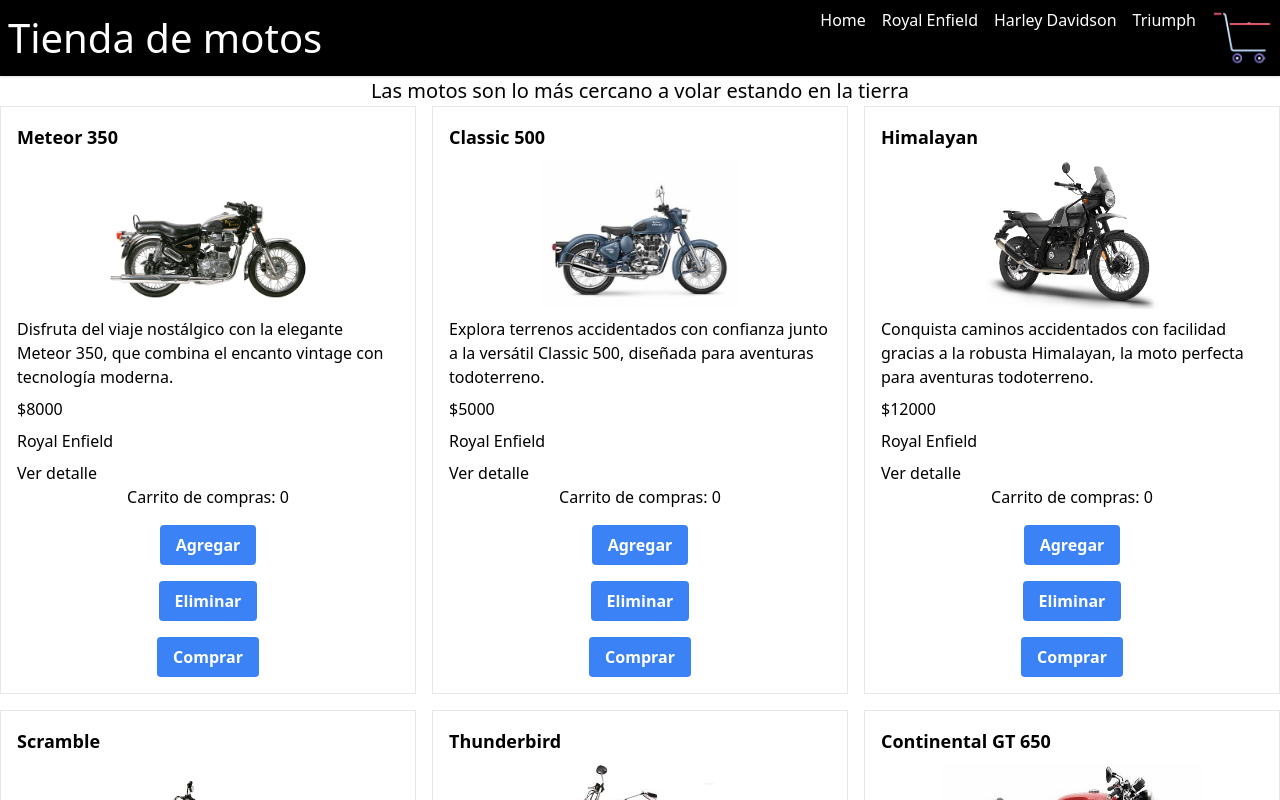
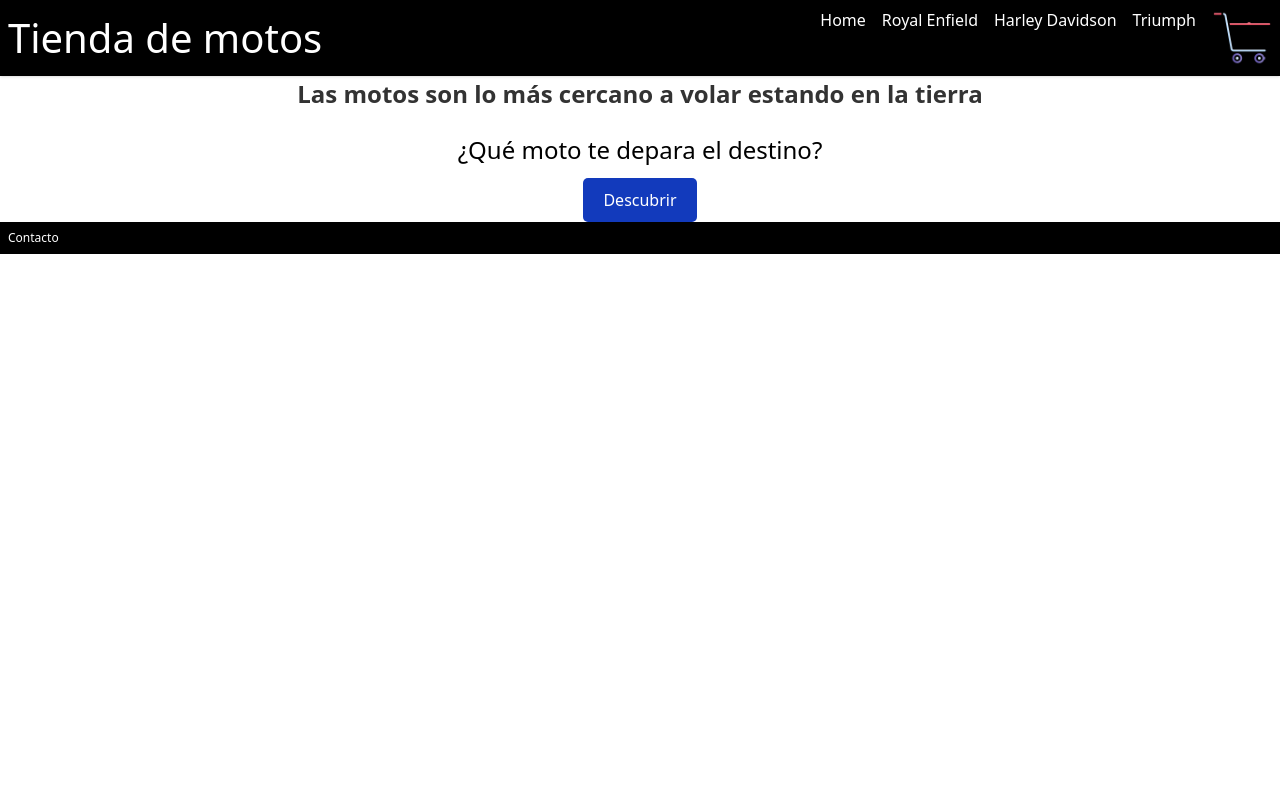
Before and after one commit to juanitaaranguren/PrimerapreentregaReact-JuanitaAranguren, a React (Create React App) app: page / in a window 1280 px wide. Shown: the top 800 px of the page. Built offline with nearby package versions, Linux system fonts and the light colour scheme.

Commit message:
boton aleatorio

```diff
--- a/src/App.js
+++ b/src/App.js
@@ -6,6 +6,7 @@
 import Productos from "./pages/Productos";
 import Categorias from "./pages/Categorias";
 import Carrito from "./pages/Carrito";
+
 
 function App() {
     return (
@@ -16,7 +17,6 @@
                     <Route path="/" element={<Home />} />
                     <Route path="/productos" element={<Productos />} />
                     <Route path="/categoria/:id" element={<Categorias />} />
-                    {/* ... otras rutas */}
                 </Routes>
             </main>
             <Footer />
--- /dev/null
+++ b/src/DestinoMotoButton.js
@@ -0,0 +1,31 @@
+import React, { useState } from "react";
+import productosData from "./Productos";
+import "./DestinoMotoButton.scss"; // Importa tu archivo de estilos
+
+function DestinoMotoButton() {
+  const [productoAleatorio, setProductoAleatorio] = useState(null);
+
+  const generarProductoAleatorio = () => {
+    const randomIndex = Math.floor(Math.random() * productosData.length);
+    setProductoAleatorio(productosData[randomIndex]);
+  };
+
+  return (
+    <div className="destino-moto">
+      <h2>¿Qué moto te depara el destino?</h2>
+      <button className="descubrir-button" onClick={generarProductoAleatorio}>
+        Descubrir
+      </button>
+      {productoAleatorio && (
+        <div className="producto-aleatorio">
+          <h3>{productoAleatorio.title}</h3>
+          <img src={productoAleatorio.image} alt={productoAleatorio.title} />
+          <p>{productoAleatorio.descripcion}</p>
+          <p>Precio: ${productoAleatorio.precio}</p>
+        </div>
+      )}
+    </div>
+  );
+}
+
+export default DestinoMotoButton;
--- /dev/null
+++ b/src/DestinoMotoButton.scss
@@ -0,0 +1,44 @@
+.destino-moto {
+    text-align: center;
+    margin-top: 20px;
+
+    h2 {
+      font-size: 24px;
+      margin-bottom: 10px;
+    }
+
+    .descubrir-button {
+      background-color: #123abc;
+      color: #fff;
+      padding: 10px 20px;
+      border: none;
+      border-radius: 5px;
+      cursor: pointer;
+      transition: background-color 0.3s ease;
+
+      &:hover {
+        background-color: #456def;
+      }
+    }
+
+    .producto-aleatorio {
+        display: flex;
+        flex-direction: column;
+        align-items: center;
+
+        h3 {
+          font-size: 20px;
+          margin-top: 10px;
+        }
+
+        img {
+            max-width: 30%;
+            height: auto;
+        }
+
+        p {
+          font-size: 16px;
+          margin-top: 10px;
+        }
+      }
+    }
--- a/src/pages/Home.js
+++ b/src/pages/Home.js
@@ -1,8 +1,30 @@
-import ItemListContainer from "../ItemListContainer"
+import React, { useState } from "react";
+import DestinoMotoButton from "../DestinoMotoButton";
+import ItemListContainer from "../ItemListContainer";
 
-const Home = () => {
-    return (
-        <ItemListContainer greeting="Las motos son lo más cercano a volar estando en la tierra" />
-    )
+
+
+function Home() {
+
+
+  const [mostrarBoton, setMostrarBoton] = useState(true);
+
+  const handleCategoriaClick = () => {
+    setMostrarBoton(false);
+  };
+
+  return (
+    <div>
+   <p style={{ fontSize: "24px", fontWeight: "bold", color: "#333", textAlign: "center" }}>
+  Las motos son lo más cercano a volar estando en la tierra
+</p>
+
+      {mostrarBoton && <DestinoMotoButton />}
+
+
+
+    </div>
+  );
 }
-export default Home
+
+export default Home;
```
